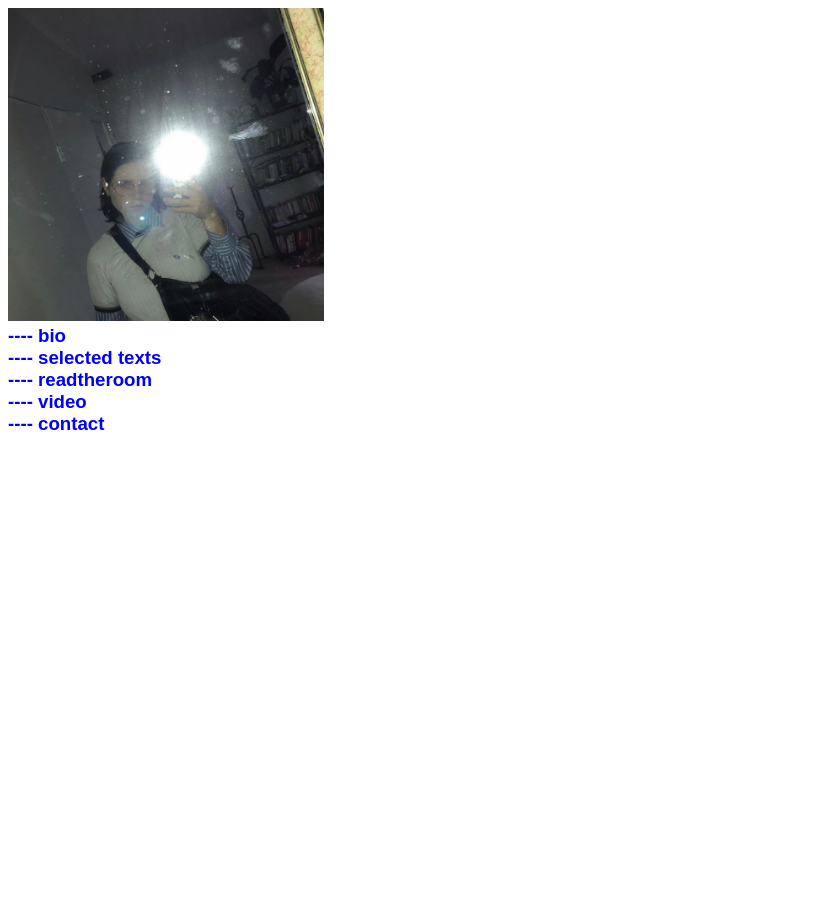
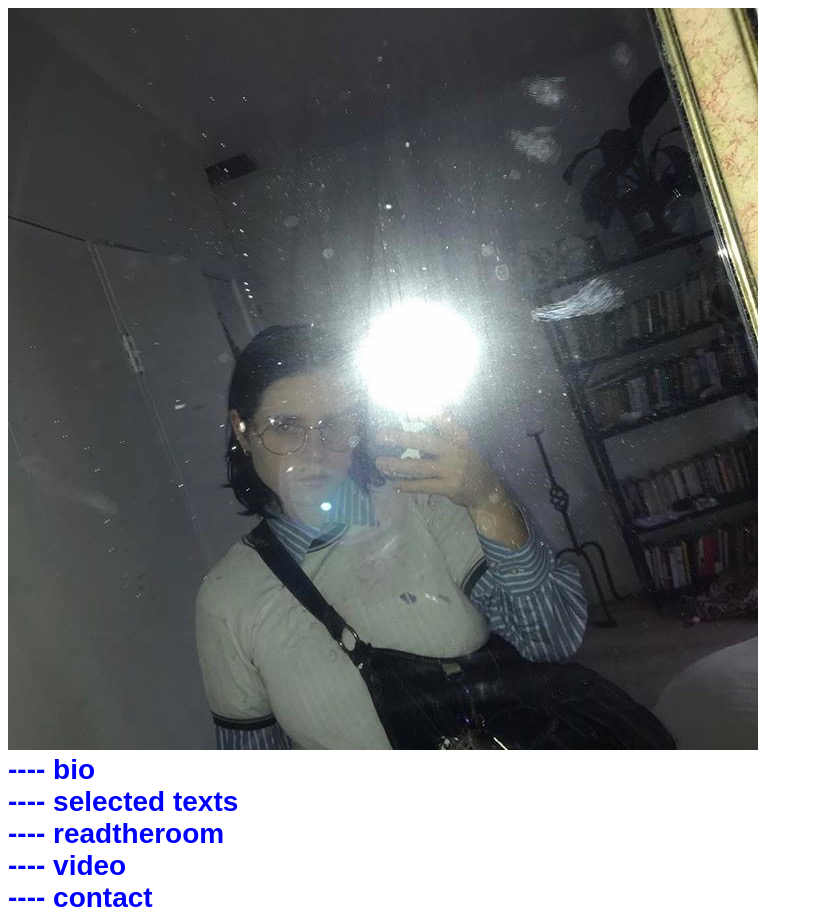
Before and after one commit to katcapel/katcapel.github.io, a plain HTML site: page index.html in a window 1280 px wide. Shown: the whole page, without its empty margins (0-813 px from the left). Before the commit the page ends 800 px from the top, so only its background shows below. Drawn offline with Linux system fonts and the light colour scheme.

Commit message:
adjusted and text image display size

```diff
--- a/index.html
+++ b/index.html
@@ -7,7 +7,9 @@
 	<title>Kat Capel</title>
 </head>
 <body>
-    <img src="katcapel.jpg" height="25%" width="25%">
+    <div class="container">
+        <img class="image" src="katcapel.jpg">
+    </div>
 	<p>
         <a class="home" href="./bio/index.html">
             ---- bio
--- a/style.css
+++ b/style.css
@@ -10,7 +10,7 @@ h1 {
 
 h2 {
     font-family : 'Arial', sans-serif;
-    font-size: 14pt;
+    font-size : 4vmin;
     color: blue;
     font-style: italic;
     font-weight : normal;
@@ -19,7 +19,7 @@ h2 {
 
 p {
     font-family : 'Arial', serif;
-    font-size : 14pt;
+    font-size : 3.5vmin;
     color: black;
     background-color: transparent;
     margin: 0 0 0 0;
@@ -63,3 +63,12 @@ a:hover {
 
 a:active {
 }
+
+.container {
+    height: 25%;
+}
+
+.container img {
+    max-height:100%;
+    max-width: 100%;
+}
```
